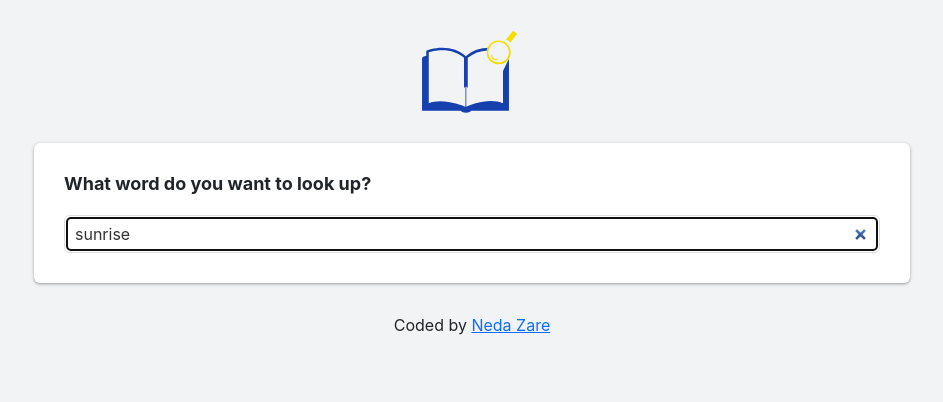
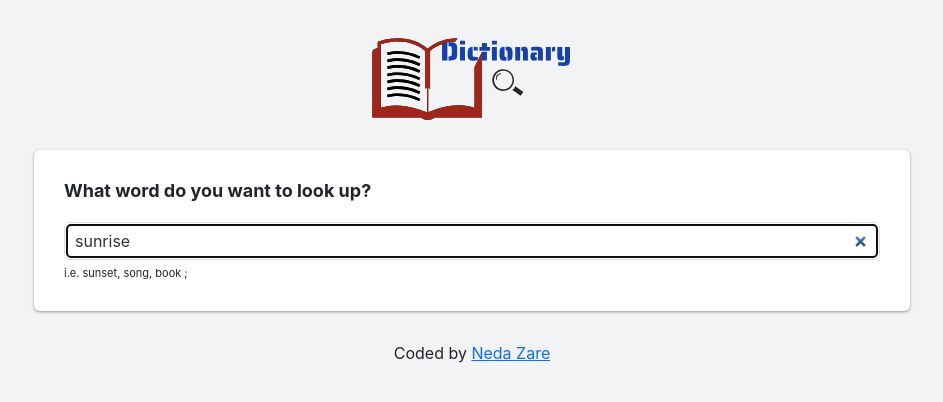
Before and after one commit to n-e-d-a/dictionary-react-project, a React (Create React App) app: page / in a window 1280 px wide. Shown: the top 402 px of the page, without its empty margins (168-1111 px from the left). Built offline with nearby package versions, Linux system fonts and the light colour scheme; no server answers.

Commit message:
logo changed

```diff
--- a/src/App.css
+++ b/src/App.css
@@ -10,7 +10,7 @@ body{
   margin:30px 0;
 }
 .App-logo{
-  max-width:100px;
+  max-width:200px;
   display:block;
   margin: 0 auto;
 }
--- a/src/Dictionary.js
+++ b/src/Dictionary.js
@@ -55,7 +55,7 @@ export default function Dictionary(props) {
               defaultValue={props.defaultKeyWord}
             />
           </form>
-          {/* <div className="hint">Suggested words:sunset, wine;</div> */}
+           <div className="hint">i.e. sunset, song, book ;</div>
         </section>
         <Results results={results} />
         <Photos photos={photos} />
```
Also changed, not shown: src/logo.svg.
